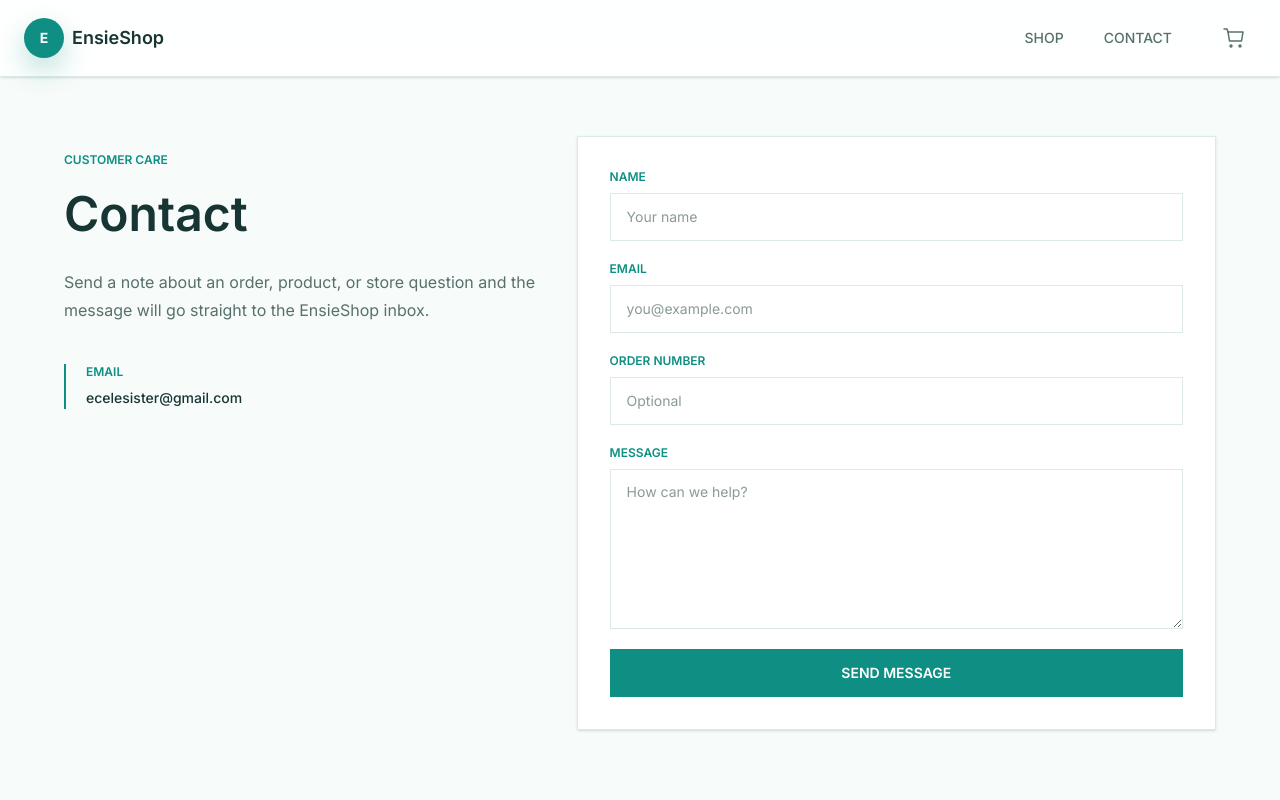
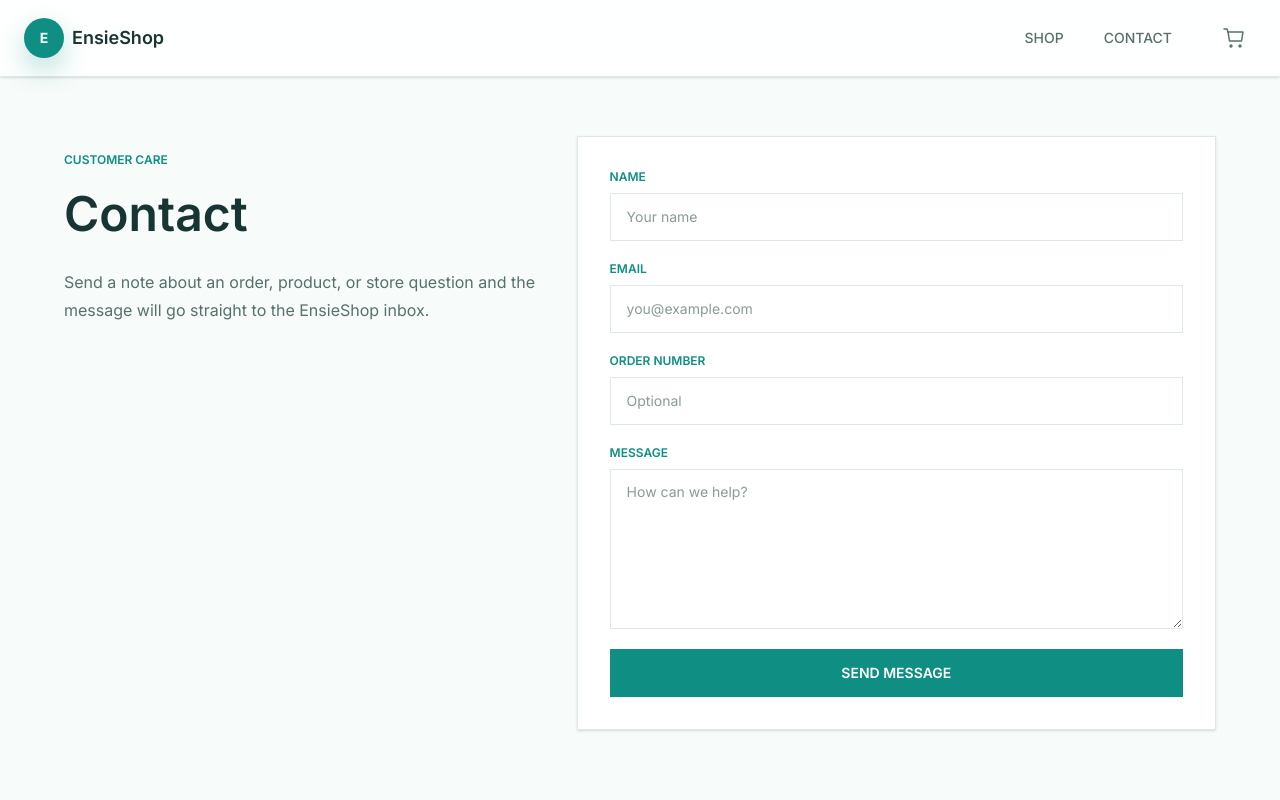
Before and after one commit to jcelest/ensieshop, a Next.js app: page /contact in a window 1280 px wide. Shown: the top 800 px of the page. Built offline with nearby package versions, Linux system fonts and the light colour scheme.

Commit message:
Hide contact email address

```diff
--- a/src/app/contact/page.tsx
+++ b/src/app/contact/page.tsx
@@ -1,7 +1,5 @@
 import type { Metadata } from "next";
 import ContactForm from "@/components/ContactForm";
-
-const contactEmail = "ecelesister@gmail.com";
 
 export const metadata: Metadata = {
   title: "Contact | EnsieShop",
@@ -22,16 +20,6 @@ export default function ContactPage() {
           <p className="max-w-xl text-base leading-7 text-[var(--color-de-muted)]">
             Send a note about an order, product, or store question and the message will go straight to the EnsieShop inbox.
           </p>
-
-          <div className="mt-10 border-l-2 border-[var(--color-de-primary)] pl-5">
-            <p className="text-xs font-semibold uppercase text-[var(--color-de-primary)]">Email</p>
-            <a
-              href={`mailto:${contactEmail}`}
-              className="mt-2 inline-block text-sm font-medium text-[var(--color-de-ink)] transition-colors hover:text-[var(--color-de-primary)]"
-            >
-              {contactEmail}
-            </a>
-          </div>
         </section>
 
         <section className="border border-[#dce9e5] bg-white p-5 shadow-sm sm:p-8">
```
